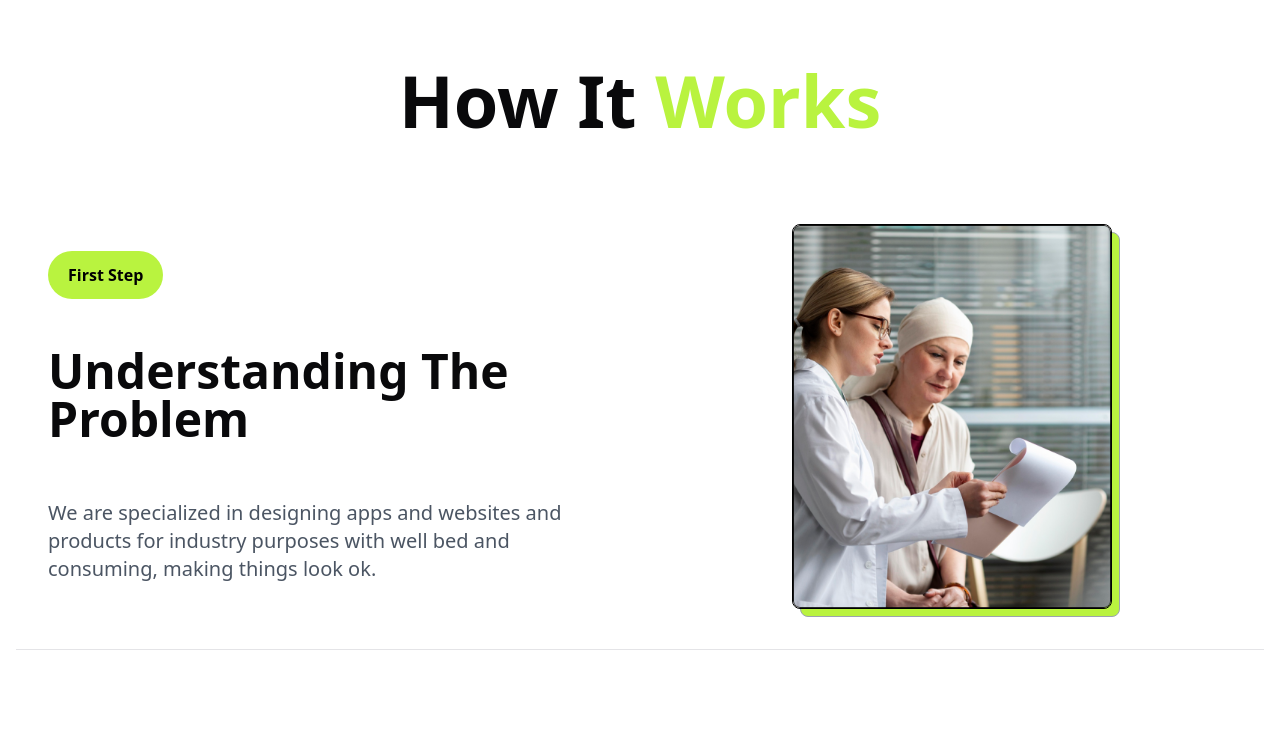
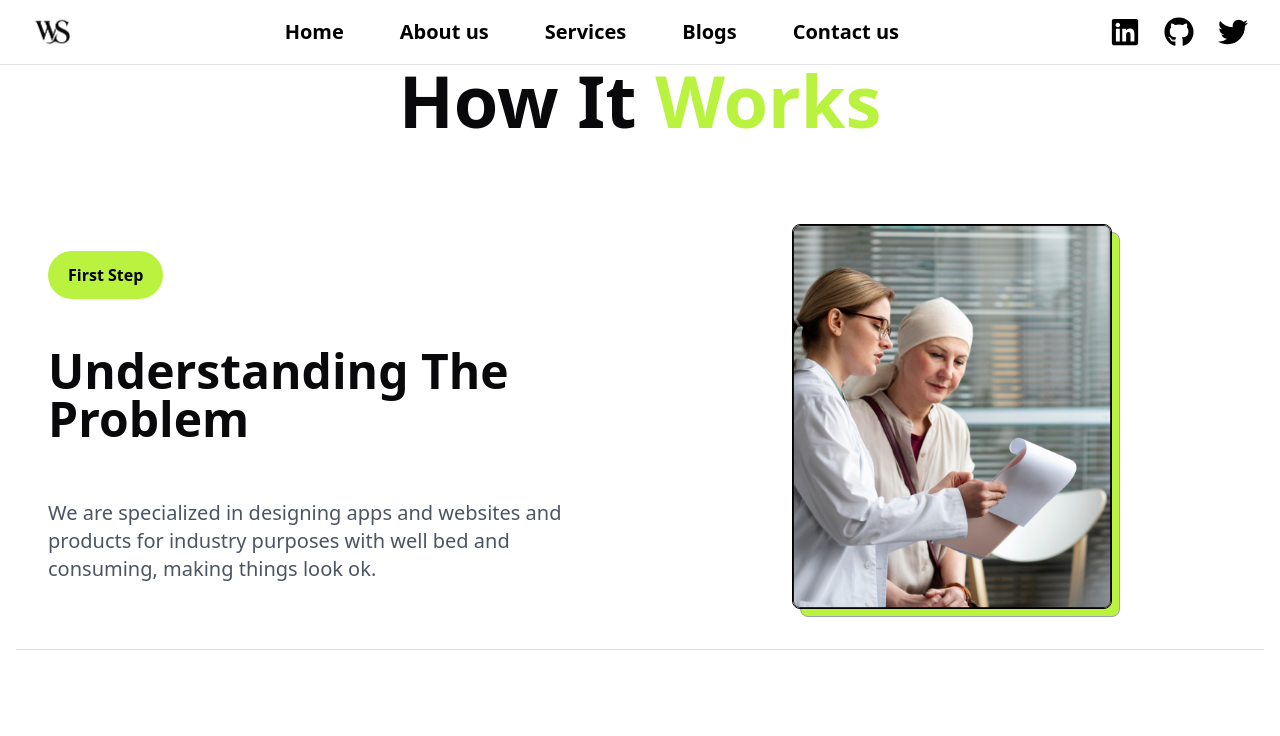
Before and after one commit to Sandipan-seth/WebWorkStudioPage, a React (Vite) app: page / in a window 1280 px wide. Shown: the top 736 px of the page. Built offline with nearby package versions, Linux system fonts and the light colour scheme.

Commit message:
Navbar added

```diff
--- a/package.json
+++ b/package.json
@@ -18,6 +18,7 @@
     "motion": "^12.6.3",
     "react": "^19.0.0",
     "react-dom": "^19.0.0",
+    "react-icons": "^5.5.0",
     "react-router-dom": "^7.4.1",
     "tailwind-merge": "^3.3.0",
     "tailwindcss-animate": "^1.0.7"
--- /dev/null
+++ b/src/components/Navbar/Navbar.jsx
@@ -0,0 +1,40 @@
+import Logo from '../../assets/Logo.png'
+import { FaLinkedin, FaGithub, FaTwitter } from 'react-icons/fa'
+
+export default function Navbar() {
+  const details = ["Home", "About us", "Services", "Blogs", "Contact us"]
+
+  return (
+    <div className="absolute w-full flex py-2 px-8 justify-between border-b items-center bg-white">
+
+      <div>
+        <img className="h-12 cursor-pointer" src={Logo} alt="Logo" />
+      </div>
+
+
+      <div className="flex gap-14">
+        {details.map((item, i) => (
+          <div
+            key={i}
+            className="text-black text-xl font-semibold cursor-pointer hover:underline transition"
+          >
+            {item}
+          </div>
+        ))}
+      </div>
+
+
+      <div className="flex gap-6 text-black text-3xl">
+        <a href="https://linkedin.com" target="_blank" rel="noopener noreferrer">
+          <FaLinkedin className="hover:text-gray-700 transition" />
+        </a>
+        <a href="https://github.com" target="_blank" rel="noopener noreferrer">
+          <FaGithub className="hover:text-gray-700 transition" />
+        </a>
+        <a href="https://twitter.com" target="_blank" rel="noopener noreferrer">
+          <FaTwitter className="hover:text-gray-700 transition" />
+        </a>
+      </div>
+    </div>
+  )
+}
--- a/src/pages/Home.jsx
+++ b/src/pages/Home.jsx
@@ -1,11 +1,13 @@
 import React from 'react'
 import HowItWork from '../components/HomeComponents/HowItWork'
 import TakeALook from '../components/HomeComponents/TakeALook'
+import Navbar from '@/components/Navbar/Navbar'
 
 
 const Home = () => {
   return (
-    <div className='min-w-screen bg-white'>
+    <div className='min-w-screen bg-white relative'>
+      <Navbar/>
       <HowItWork />
       <TakeALook />
     </div>
--- a/vite.config.js
+++ b/vite.config.js
@@ -1,14 +1,13 @@
-import path from "path"
-import tailwindcss from "@tailwindcss/vite"
-import react from "@vitejs/plugin-react"
-import { defineConfig } from "vite"
+import path from "path";
+import react from "@vitejs/plugin-react";
+import { defineConfig } from "vite";
 
-// https://vite.dev/config/
+// https://vitejs.dev/config/
 export default defineConfig({
-  plugins: [react(), tailwindcss()],
+  plugins: [react()],
   resolve: {
     alias: {
       "@": path.resolve(__dirname, "./src"),
     },
   },
-})
+});
```
Also changed, not shown: src/assets/Logo.png (added), 1 other file (tests, documents, lock files or other folders).
